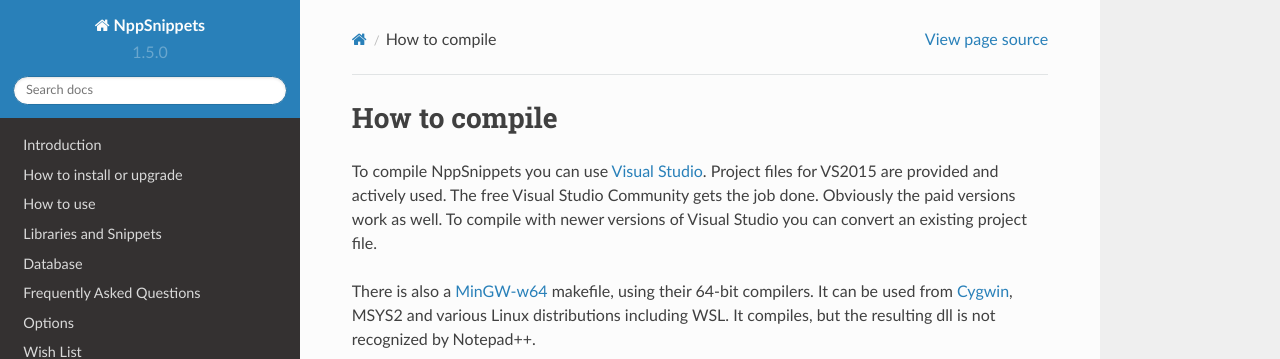
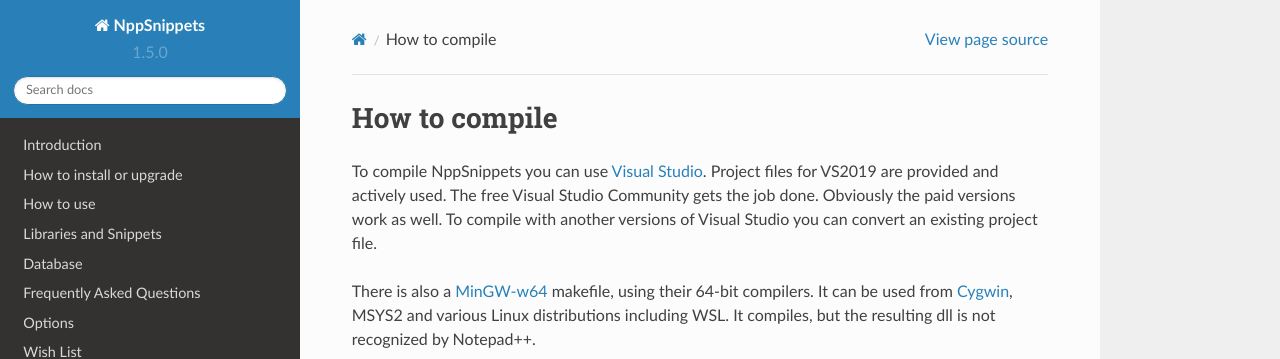
Before and after one commit to ffes/nppsnippets, a Sphinx documentation site: the page built from docs/compile.rst, in a window 1280 px wide and 938 px high. Shown: the top 359 px of the window. Built offline with Sphinx 7.4.7 and the Read the Docs theme 2.0.0, drawn with Linux system fonts in a browser that asks for light colours.

Commit message:
Using VS2019 to build

```diff
--- a/docs/compile.rst
+++ b/docs/compile.rst
@@ -1,10 +1,10 @@
 How to compile
 ==============
 
-To compile NppSnippets you can use `Visual Studio`_. Project files for VS2015 are
+To compile NppSnippets you can use `Visual Studio`_. Project files for VS2019 are
 provided and actively used. The free Visual Studio Community gets the job done.
 Obviously the paid versions work as well.
-To compile with newer versions of Visual Studio you can convert an existing
+To compile with another versions of Visual Studio you can convert an existing
 project file.
 
 There is also a `MinGW-w64`_ makefile, using their 64-bit compilers. It can
```
